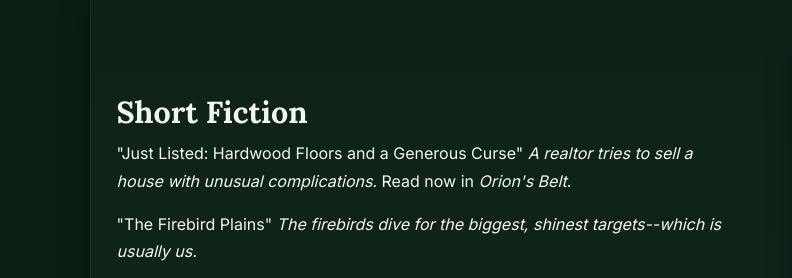
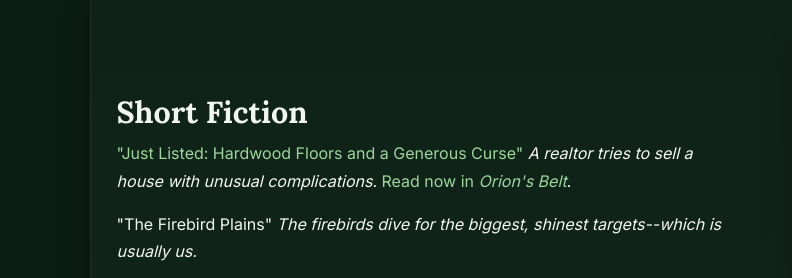
Before and after one commit to valeriesirenko/website, a plain HTML site: page index.html in a window 1280 px wide. Shown: the part 2331-2609 px from the top of the page, 0-792 px from the left. Drawn offline with Linux system fonts and the light colour scheme; grey boxes are pictures that could not be loaded.

Commit message:
Added Links to Patreon

```diff
--- a/index.html
+++ b/index.html
@@ -104,7 +104,7 @@
           <div class="project-body">
             <h3>Short Fiction</h3>
             <p>
-              "Just Listed: Hardwood Floors and a Generous Curse" <i> A realtor tries to sell a house with unusual complications.</i> Read now in <i>Orion's Belt</i>.
+              <a href="https://www.patreon.com/posts/just-listed-and-140798238" target="_blank" rel="noopener">"Just Listed: Hardwood Floors and a Generous Curse"</a> <i> A realtor tries to sell a house with unusual complications.</i> <a href="https://www.patreon.com/posts/just-listed-and-140798238" target="_blank" rel="noopener">Read now in <i>Orion's Belt</i></a>.
               </p>
               <p>
               "The Firebird Plains" <i> The firebirds dive for the biggest, shinest targets--which is usually us.</i>
```
